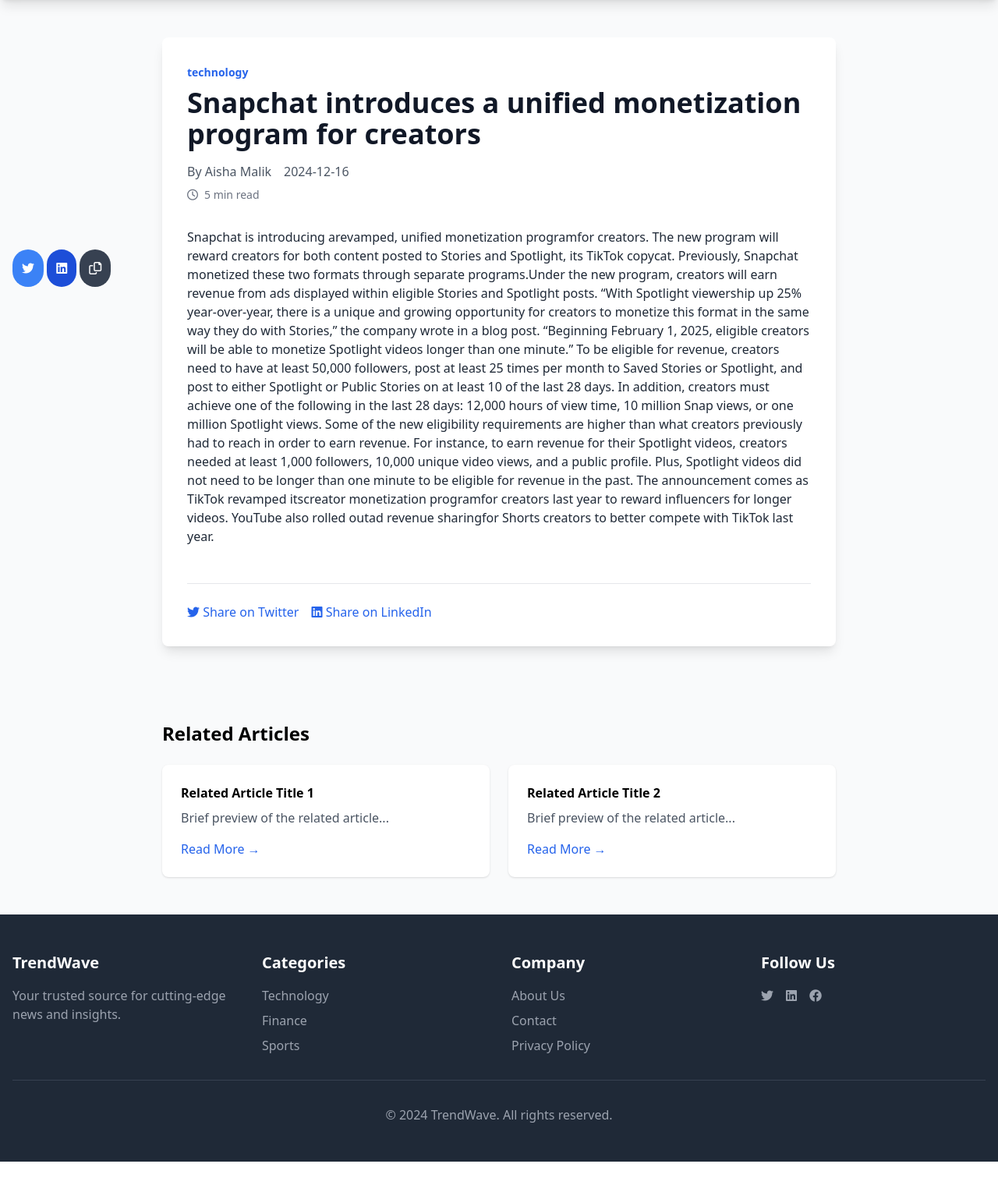
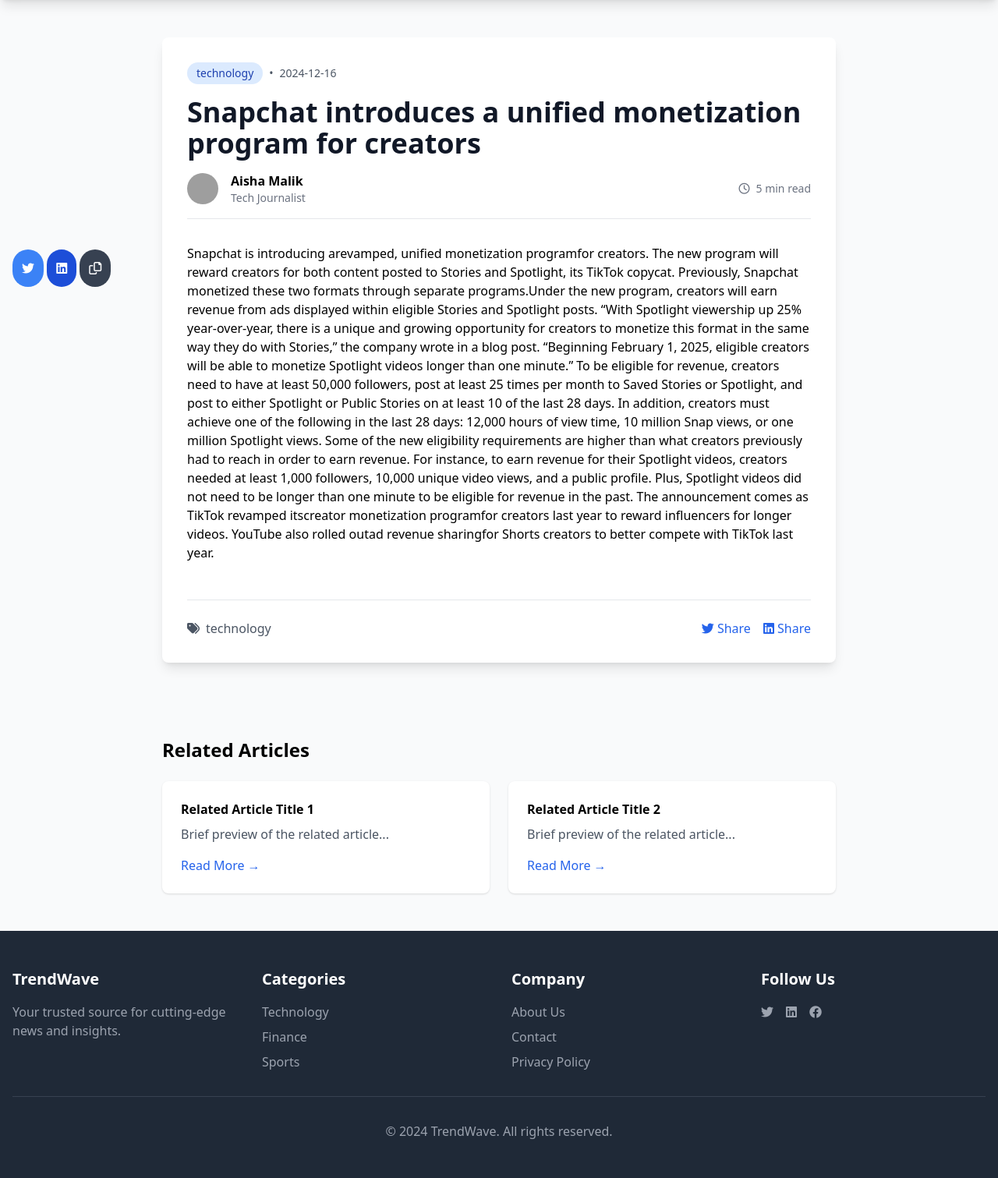
Before and after one commit to Maimuzamilhu/AI-Automated-Blogging-Website, a FastAPI app: page /article/1 in a window 1280 px wide. Shown: the part 64-1575 px from the top of the page at 78% size. Before the commit the page ends 1554 px from the top, so only its background shows below. Run offline with FastAPI, Linux system fonts and the light colour scheme; some libraries are stand-ins or nearby versions; grey boxes are pictures that could not be loaded.

Commit message:
web update

```diff
--- a/hash-logs.txt
+++ b/hash-logs.txt
@@ -59,3 +59,4 @@ ca4128d236b54feec3c6d9a38172a25f
 e85feffb289a105903e24be5f0e0a1a3
 1f4ecb2c3999b306214a06ca66f4a03c
 dc88d2c3b96d8c30deadc356f4a00a3a
+707d11094270e19d63af79fbd331c81a
--- a/templates/article.html
+++ b/templates/article.html
@@ -4,8 +4,28 @@
     <meta charset="UTF-8">
     <meta name="viewport" content="width=device-width, initial-scale=1.0">
     <title>{{article.title}} - TrendWave</title>
+    <!-- SEO Meta Tags -->
+    <meta name="description" content="{{article.preview}}">
+    <meta name="keywords" content="{{article.category}}, tech news, technology, {{article.title|lower}}">
+    <meta property="og:title" content="{{article.title}} - TrendWave">
+    <meta property="og:description" content="{{article.preview}}">
+    <meta property="og:type" content="article">
     <script src="https://cdn.tailwindcss.com"></script>
     <link rel="stylesheet" href="https://cdnjs.cloudflare.com/ajax/libs/font-awesome/6.0.0/css/all.min.css">
+    <style>
+        .article-content h1 { @apply text-3xl font-bold mb-6 mt-8; }
+        .article-content h2 { @apply text-2xl font-bold mb-4 mt-6; }
+        .article-content h3 { @apply text-xl font-bold mb-3 mt-5; }
+        .article-content p { @apply mb-4 text-gray-700 leading-relaxed; }
+        .article-content ul { @apply list-disc pl-6 mb-4; }
+        .article-content ol { @apply list-decimal pl-6 mb-4; }
+        .article-content li { @apply mb-2; }
+        .article-content blockquote { @apply border-l-4 border-blue-500 pl-4 italic my-4; }
+        .article-content code { @apply bg-gray-100 px-2 py-1 rounded; }
+        .article-content pre { @apply bg-gray-100 p-4 rounded mb-4 overflow-x-auto; }
+        .article-content img { @apply max-w-full h-auto my-4 rounded-lg; }
+        .article-content a { @apply text-blue-600 hover:text-blue-800 underline; }
+    </style>
 </head>
 <body class="bg-gray-50">
     <!-- Navigation -->
@@ -39,30 +59,49 @@
     <main class="max-w-4xl mx-auto px-4 py-12">
         <article class="bg-white rounded-lg shadow-lg p-8">
             <header class="mb-8">
-                <span class="text-blue-600 text-sm font-semibold">{{article.category}}</span>
-                <h1 class="text-4xl font-bold text-gray-900 mt-2">{{article.title}}</h1>
-                <div class="flex items-center mt-4 text-gray-600">
-                    <span class="mr-4">By {{article.author}}</span>
-                    <span>{{article.date}}</span>
+                <div class="flex items-center space-x-2 text-sm text-gray-600 mb-4">
+                    <span class="bg-blue-100 text-blue-800 px-3 py-1 rounded-full">{{article.category}}</span>
+                    <span>•</span>
+                    <time datetime="{{article.date}}">{{article.date}}</time>
                 </div>
-                <div class="flex items-center text-gray-500 text-sm mt-2">
-                    <i class="far fa-clock mr-2"></i>
-                    <span>5 min read</span>
+                <h1 class="text-4xl font-bold text-gray-900 mb-4">{{article.title}}</h1>
+                <div class="flex items-center justify-between border-b border-gray-200 pb-4">
+                    <div class="flex items-center space-x-4">
+                        <img src="https://ui-avatars.com/api/?name={{article.author}}" alt="{{article.author}}" class="w-10 h-10 rounded-full">
+                        <div>
+                            <div class="font-semibold">{{article.author}}</div>
+                            <div class="text-sm text-gray-500">Tech Journalist</div>
+                        </div>
+                    </div>
+                    <div class="flex items-center text-gray-500 text-sm">
+                        <i class="far fa-clock mr-2"></i>
+                        <span>5 min read</span>
+                    </div>
                 </div>
             </header>
 
-            <div class="prose max-w-none text-gray-800">
+            <div class="prose max-w-none article-content">
                 {{article.content|safe}}
             </div>
 
             <footer class="mt-12 pt-6 border-t border-gray-200">
-                <div class="flex justify-between items-center">
+                <div class="flex flex-wrap items-center justify-between">
                     <div class="flex space-x-4">
-                        <a href="#" class="text-blue-600 hover:text-blue-800">
-                            <i class="fab fa-twitter"></i> Share on Twitter
+                        <a href="#" class="inline-flex items-center space-x-2 text-gray-600 hover:text-blue-600">
+                            <i class="fas fa-tags"></i>
+                            <span>{{article.category}}</span>
                         </a>
-                        <a href="#" class="text-blue-600 hover:text-blue-800">
-                            <i class="fab fa-linkedin"></i> Share on LinkedIn
+                    </div>
+                    <div class="flex space-x-4">
+                        <a href="https://twitter.com/share?url={{request.url}}&text={{article.title}}"
+                           target="_blank"
+                           class="text-blue-600 hover:text-blue-800">
+                            <i class="fab fa-twitter"></i> Share
+                        </a>
+                        <a href="https://www.linkedin.com/shareArticle?url={{request.url}}&title={{article.title}}"
+                           target="_blank"
+                           class="text-blue-600 hover:text-blue-800">
+                            <i class="fab fa-linkedin"></i> Share
                         </a>
                     </div>
                 </div>
```
Also changed, not shown: main.py (+24 -18 lines), articles.db.
